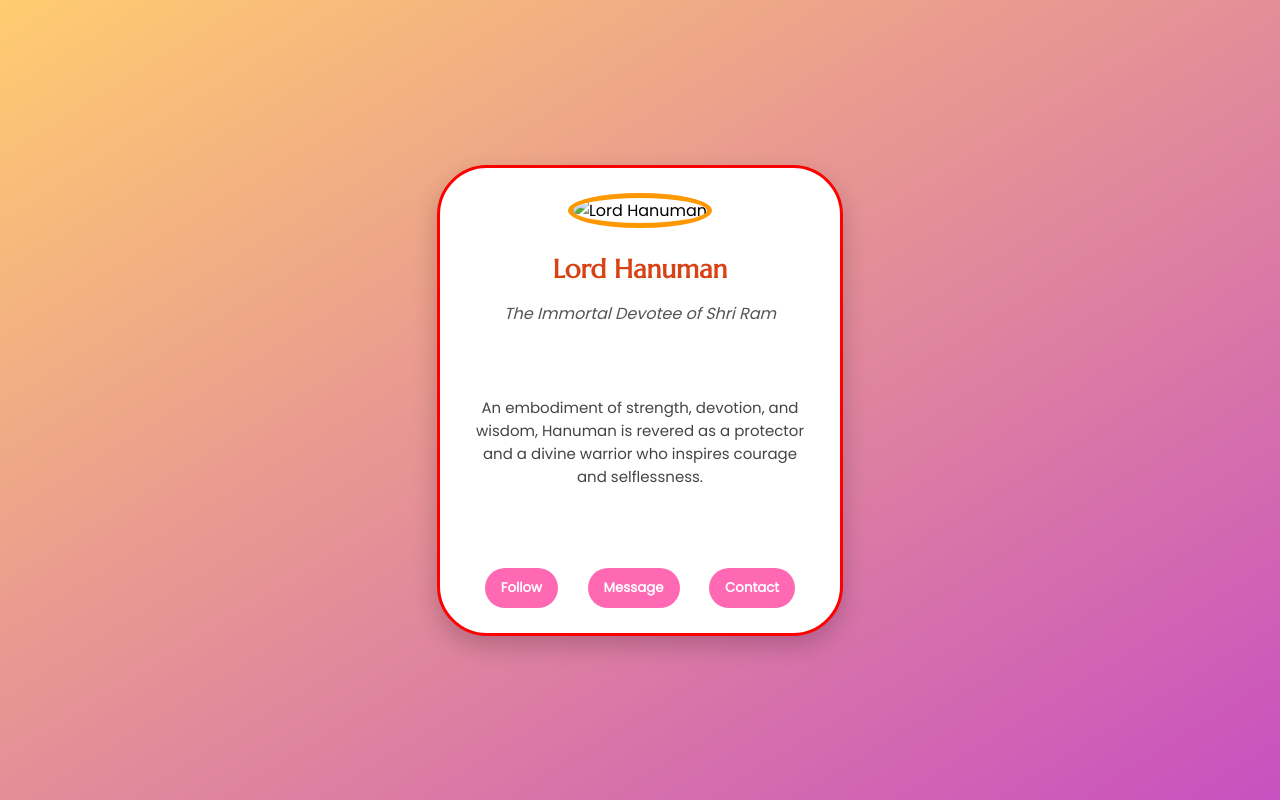
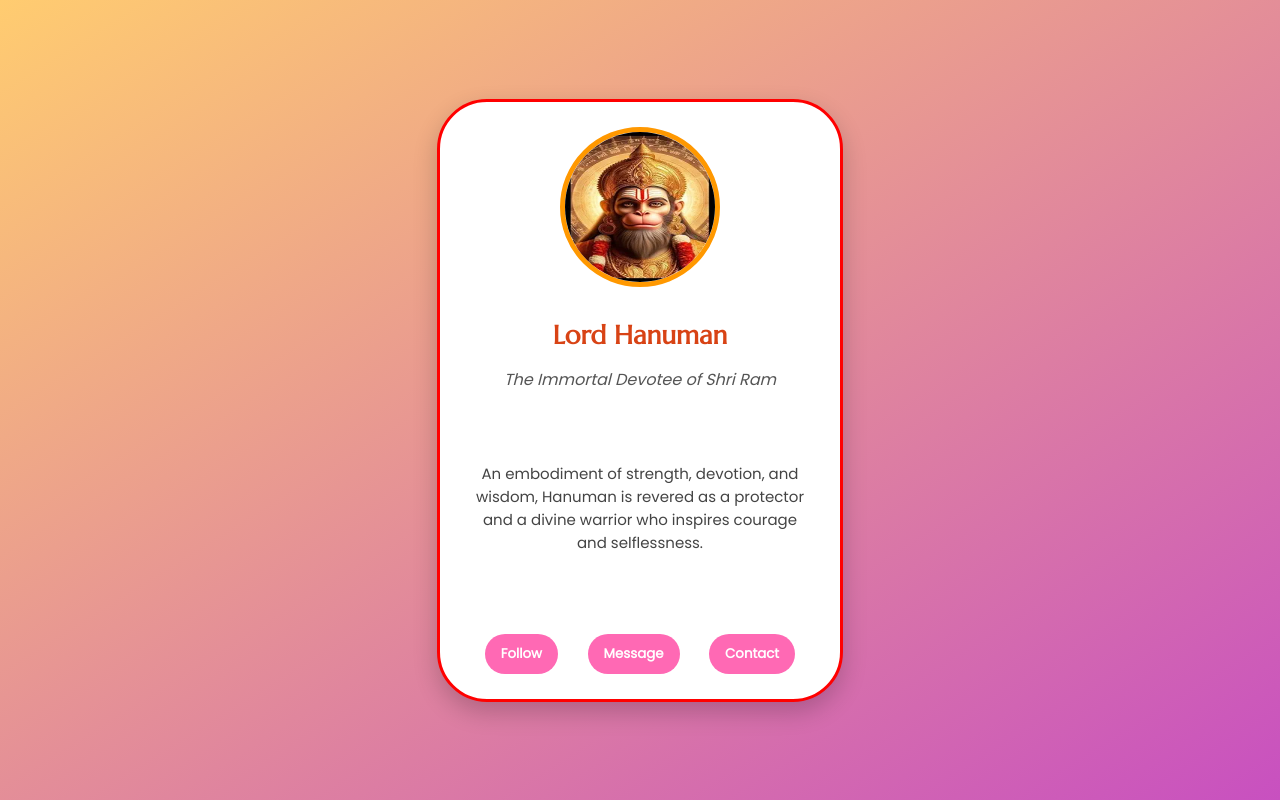
Before and after one commit to bhajaranji/ProfileCard1, a plain HTML site: page index.html in a window 1280 px wide. Drawn offline with Linux system fonts and the light colour scheme.

Commit message:
Update index.html

```diff
--- a/index.html
+++ b/index.html
@@ -83,7 +83,7 @@
 </head>
 <body>
   <div class="profile-card">
-    <img src="images/hanuman.jpg" alt=" Lord Hanuman" class="profile-img">
+    <img src="hanuman.jpg" alt=" Lord Hanuman" class="profile-img">
 
     <h2 class="name">Lord Hanuman</h2>
     <p class="title">The Immortal Devotee of Shri Ram</p>
```
